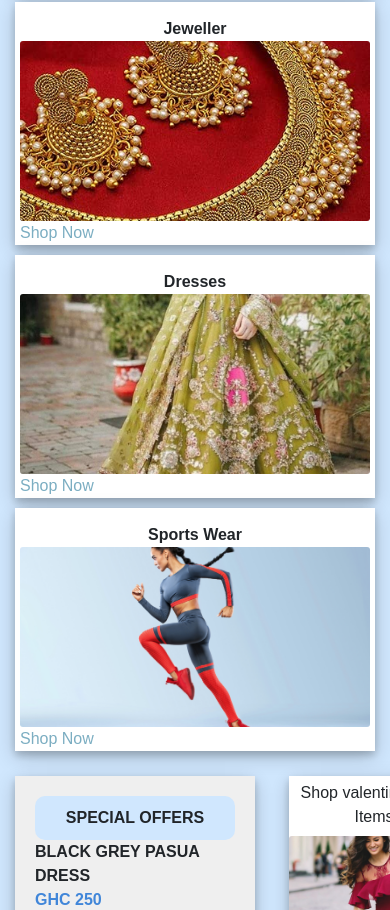
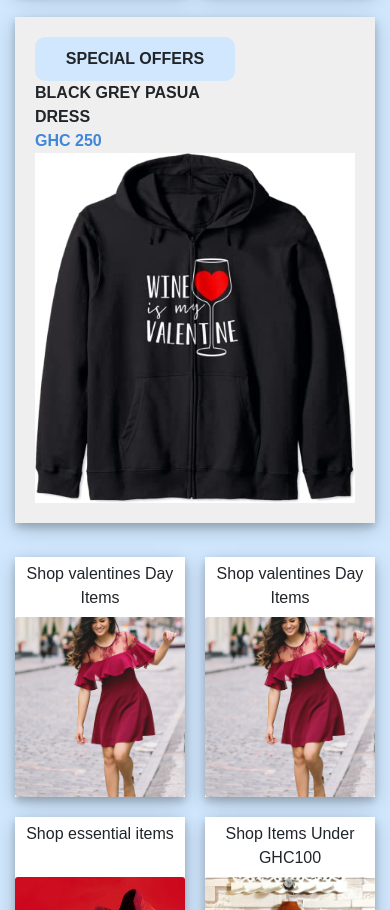
Before and after one commit to emmaephrim/Ecommerce-Landing-Page, a React (Create React App) app: page / in a window 390 px wide. Shown: the part 1090-2000 px from the top of the page. Built offline with nearby package versions, Linux system fonts and the light colour scheme.

Commit message:
feat(rows-responsive): 2 colomns for sm BK piont

```diff
--- a/src/css/App.css
+++ b/src/css/App.css
@@ -109,8 +109,8 @@ input[type="search"]::placeholder {
   flex-direction: column;
   background-color: #ffffff;
   box-shadow: 0 4px 8px 0 rgba(0, 0, 0, 0.2), 0 6px 20px 0 rgba(0, 0, 0, 0.19);
-  margin-left: auto;
-  margin-right: auto;
+  /* margin-left: auto; */
+  /* margin-right: auto; */
   word-wrap: break-word;
   /* width: 208px; */
 }
@@ -121,12 +121,12 @@ input[type="search"]::placeholder {
   display: flex;
   gap: 34px;
 }
-.side_card{
+/* .side_card{
   grid-area: 'side_card side_card';
 }
 .main_item{
   grid-area: item;
-}
+} */
 .side_card{
   padding: 20px;
   background-color: #efefef;
@@ -139,7 +139,7 @@ input[type="search"]::placeholder {
 .side_card img {
   width: 100%;
   object-fit: cover;
-  height: 300px;
+  height: auto;
 }
 
 .side_card span{
@@ -170,3 +170,35 @@ gap: 20px;
   position: absolute;
   bottom: 0;
 }
+
+@media screen and (max-width: 576px) {
+  /* First Row Responsive */
+  .collections_body_for_row1{
+    grid-template-columns: repeat(2, minmax(0, 1fr));
+  }
+
+  .first_collection_card img {
+    width: 100%;
+    height: 180px;
+    object-fit: cover;
+    border-radius: 3px;
+  }
+  .first_collection_card {
+    /* width: 208px; */
+  }
+  /* Second Row Responsive */
+  .collections_body_for_items2{
+    flex-direction: column;
+  }
+  .side_card{
+    height: auto;
+    width: auto;
+  }
+  .side_card img {
+    height: auto;
+    width: auto;
+  }
+  .second_collections_mapped{
+    grid-template-columns: repeat(2, minmax(0, 1fr));
+    }
+}
```
